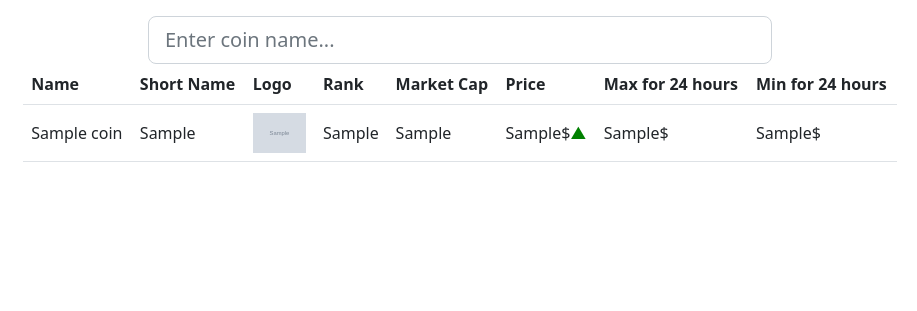
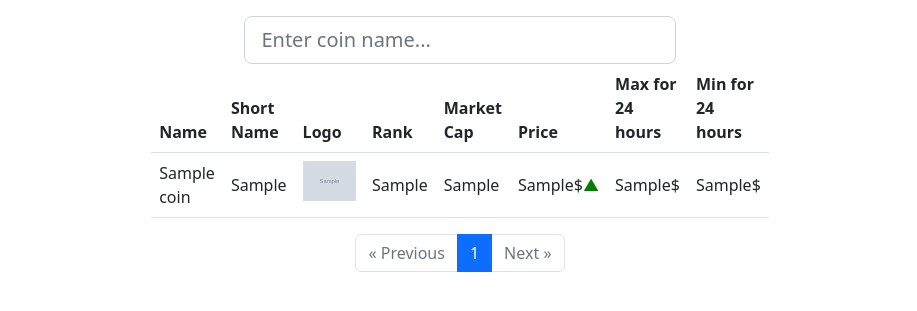
Before and after one commit to serhio-sys/Django_Crypto_App, a Django app: page / in a window 1280 px wide. Shown: the part 56-367 px from the top of the page, without its empty margins (180-1097 px from the left). Run offline with Django 4.2, Linux system fonts and the light colour scheme; tables that the repository leaves empty hold one stand-in row (values such as "Sample post"); grey boxes marked "Sample" are stand-in pictures; parts of the project's set-up code (start-up, migrations or seed data) failed here and were passed over.

Commit message:
Ajax_And_Pagination

```diff
--- a/backend/CryptoApp/tasks.py
+++ b/backend/CryptoApp/tasks.py
@@ -6,7 +6,7 @@ from celery import app
 
 @shared_task
 def create_all_coins():
-    url = "https://api.coingecko.com/api/v3/coins/markets?vs_currency=USD&order=market_cap_desc&per_page=100&page=1&sparkline=false"
+    url = "https://api.coingecko.com/api/v3/coins/markets?vs_currency=USD&order=market_cap_desc&per_page=500&page=1&sparkline=false"
     data = requests.get(url=url).json()
 
     for i in data:
@@ -15,7 +15,7 @@ def create_all_coins():
         p.symb = i['symbol']
         p.rank = i['market_cap_rank']
         try:
-            if int(p.price)>int(i['current_price']):
+            if float(p.price)>float(i['current_price']):
                 p.to_up = False
             else:
                 p.to_up = True
--- a/backend/CryptoApp/views.py
+++ b/backend/CryptoApp/views.py
@@ -13,6 +13,7 @@ from django.contrib.auth import logout
 from django.contrib.auth.forms import AuthenticationForm
 from django.contrib.auth.decorators import login_required
 from django.contrib.auth.views import LoginView
+from django.core.paginator import Paginator
 
 def generate(fr,to,req):
     for item in fr:
@@ -41,17 +42,20 @@ class CoinsView(View):
             generate(fr=data, to=nm,req=request)
         else:
             nm = data
-        return render(request=request, template_name='home.html',context={'data':nm,'name':"BIRZHA","gg":"gg"})
+        pag = Paginator(nm, 50)
+        page_num = request.GET.get("page")
+        page_obj = pag.get_page(page_num)
+        return render(request=request, template_name='home.html',context={'data':page_obj,'name':"BIRZHA"})
 
 @login_required
-def fav_coin(request,pk,wr):
-    favorite = get_object_or_404(Coin,pk=pk)
-    if favorite.fav.filter(pk=request.user.pk).exists():
-        favorite.fav.remove(request.user)
-    else:
-        favorite.fav.add(request.user)
-    if wr == "prof":
-        return redirect("prof")
+def fav_coin(request,pk):
+    if request.headers.get('X-Requested-With') == 'XMLHttpRequest':
+        favorite = get_object_or_404(Coin,pk=pk)
+        if favorite.fav.filter(pk=request.user.pk).exists():
+            favorite.fav.remove(request.user)
+        else:
+            favorite.fav.add(request.user)
+        return JsonResponse({},status=200)
     return redirect("home")
 
 @login_required
@@ -73,7 +77,7 @@ class RegistrationView(CreateView):
 @login_required
 def profile(request):
     data = request.user.fav.all()
-    return render(request=request, template_name="profile.html",context={'data':data,'prof':'prof'})
+    return render(request=request, template_name="profile.html",context={'data':data})
 
 
 def search(request):
--- a/backend/Settings/urls.py
+++ b/backend/Settings/urls.py
@@ -6,7 +6,7 @@ urlpatterns = [
     path('admin/', admin.site.urls),
     path('',views.CoinsView.as_view(),name='home'),
     path('find/',views.search,name="search"),
-    path('add_tofav/<pk>/<wr>/',views.fav_coin,name='folow'),
+    path('add_tofav/<pk>/',views.fav_coin,name='folow'),
     path('login/',views.LoginUser.as_view(),name='log'),
     path('register/',views.RegistrationView.as_view(),name="reg"),
     path('logout/',views.logout_user,name="logout"),
--- /dev/null
+++ b/backend/static/ajax_favorite.js
@@ -0,0 +1,28 @@
+const forms = document.querySelectorAll(".work")
+
+forms.forEach((form)=>form.addEventListener("submit",(e)=>{
+    e.preventDefault()
+    var action_url = form.getAttribute("action")
+    $.ajax({
+        type: "GET",
+        url: action_url,
+        contentType: false,
+        processData: false,
+        success: function(){
+            var btn = form.querySelector(".btn")
+            if (btn.classList.contains("btn-danger")){
+                btn.classList.remove("btn-danger")
+                btn.classList.add("btn-success")
+                btn.innerHTML="Add"
+            }
+            else{
+                btn.classList.remove("btn-success")
+                btn.classList.add("btn-danger")
+                btn.innerHTML="Remove"
+            }
+        },
+        error:function(err){
+            console.log(err)
+        }
+    })
+}))
--- a/backend/static/live_search_js.js
+++ b/backend/static/live_search_js.js
@@ -22,9 +22,9 @@ const sendData = (coin) =>{
                 data.forEach(coin=>{
                     results.innerHTML += `
                     <a href="" class="item">
-                        <div class="row mt-2 mb-2">
-                            <div class="col-2"><img src="${coin.img}" height="50"></div>
-                            <div class="col-10">
+                        <div style="display:flex;justify-content:space-evenly;align-items:center;">
+                            <div><img src="${coin.img}" height="50"></div>
+                            <div style="height:100%;display:flex;gap:1em;align-items:center;">
                                 <h5>${coin.sym}</h5>
                                 <p class="text-muted">${coin.name}</p>
                             </div>
--- a/backend/templates/base.html
+++ b/backend/templates/base.html
@@ -7,7 +7,7 @@
         <!-- Только CSS -->
         <link href="https://cdn.jsdelivr.net/npm/bootstrap@5.2.0-beta1/dist/css/bootstrap.min.css" rel="stylesheet" integrity="sha384-0evHe/X+R7YkIZDRvuzKMRqM+OrBnVFBL6DOitfPri4tjfHxaWutUpFmBp4vmVor" crossorigin="anonymous">
         <title>{{name}}</title>
-        <link rel="shortcut icon" href="{% static 'icon.ico' %}" type="image/x-icon">
+        <link rel="icon" type="image/x-icon" href="{% static 'icon.ico' %}">
         {% block links %}{% endblock links %}
     </head>
     <body>
--- a/backend/templates/home.html
+++ b/backend/templates/home.html
@@ -14,10 +14,15 @@
         top:100%;
         background:white;
         border:2px solid black;
+        border-radius: 0.4em;
     }
     .item{
         border-bottom:2px solid black;
         height:100%;
+        padding: 0.5em;
+    }
+    .item:hover{
+        background:rgba(0, 0, 0, 0.075);
     }
     .not-visible{
         display:none;
@@ -28,7 +33,8 @@
 </style>
 {% endblock links %}
 {% block body %}
-<div style='padding:1em;'>
+<div style="display:flex;flex-direction:column;align-items:center;justify-content:center;">
+    <div style='padding:1em;display:flex;flex-direction:column;align-items:center;justify-content:center;'>
         <div style='text-aling:center;display:flex;flex-direction:column;justify-content:center;position: relative;' class="w-100 text-center gg">
             <form id='s-form' autocomplete="off" style="position:relative;width:100%;display:flex;justify-content:center;">
                 {% csrf_token %}
@@ -62,9 +68,17 @@
                             <td class="align-middle">{{obj.minfor24}}$</td>
                             {% if user.is_authenticated %}
                                 {% if obj.is_fav %}
-                                <td class="align-middle"><a href="{% url 'folow' obj.pk gg %}" class="btn btn-danger">Remove</a></td>
+                                    <td class="align-middle">
+                                        <form action="{% url 'folow' obj.pk %}" method="GET" class="work">
+                                            <button type="submit" class="btn btn-danger">Remove</button>
+                                        </form>
+                                    </td>
                                 {% else %}
-                                <td class="align-middle"><a href="{% url 'folow' obj.pk gg %}" class="btn btn-success">Add</a></td>
+                                    <td class="align-middle">
+                                        <form action="{% url 'folow' obj.pk %}" method="GET" class="work">
+                                            <button type="submit" class="btn btn-success">Add</button>
+                                        </form>
+                                    </td>
                                 {% endif %}
                             {% endif %}
                         </tr>
@@ -74,12 +88,54 @@
                 {% endif %}
             </tbody>
         </table>
-    <div>
+    </div>
+    <nav>
+        <ul class="pagination">
+            {% if data.has_previous %}
+            <li class="page-item">
+                <a class="page-link" href="?page={{ page_obj.previous_page_number }}" aria-label="Previous">
+                  <span aria-hidden="true">&laquo;</span>
+                  <span class="sr-only">Previous</span>
+                </a>
+            </li>
+            {% else %}
+            <li class="page-item disabled">
+                <a class="page-link" href="#!" aria-label="Previous">
+                  <span aria-hidden="true">&laquo;</span>
+                  <span class="sr-only">Previous</span>
+                </a>
+            </li>
+            {% endif %}
+          {% for p in data.paginator.page_range %}
+          {% if data.number == p %}
+          <li class="page-item active"><a class="page-link" href="">{{p}}</a></li>
+            {% else %}
+          <li class="page-item"><a class="page-link" href="?page={{p}}">{{p}}</a></li>
+          {% endif %}
+          {% endfor %}
+          {% if data.has_next %}
+          <li class="page-item">
+            <a class="page-link" href="?page={{ data.paginator.next_page_number }}" aria-label="Next">
+              <span class="sr-only">Next</span>
+              <span aria-hidden="true">&raquo;</span>
+            </a>
+          </li>
+            {% else %}
+              <li class="page-item disabled">
+                <a class="page-link" href="#!" aria-label="Next">
+                  <span class="sr-only">Next</span>
+                  <span aria-hidden="true">&raquo;</span>
+                </a>
+              </li>
+            {% endif %}
+        </ul>
+      </nav>
 </div>
 {% endblock body %}
 {% block scripts %}
 <script src="https://code.jquery.com/jquery-3.5.1.slim.min.js" integrity="sha384-DfXdz2htPH0lsSSs5nCTpuj/zy4C+OGpamoFVy38MVBnE+IbbVYUew+OrCXaRkfj" crossorigin="anonymous"></script>
     <script src="https://ajax.googleapis.com/ajax/libs/jquery/3.5.1/jquery.min.js"></script>
+    <script src="{% static 'ajax_favorite.js' %}"></script>
     <script src="{% static 'live_search_js.js' %}"></script>
     <script src="https://cdn.jsdelivr.net/npm/popper.js@1.16.0/dist/umd/popper.min.js" integrity="sha384-Q6E9RHvbIyZFJoft+2mJbHaEWldlvI9IOYy5n3zV9zzTtmI3UksdQRVvoxMfooAo" crossorigin="anonymous"></script>
     <script src="https://cdn.jsdelivr.net/npm/bootstrap@5.2.0-beta1/dist/js/bootstrap.bundle.min.js" integrity="sha384-pprn3073KE6tl6bjs2QrFaJGz5/SUsLqktiwsUTF55Jfv3qYSDhgCecCxMW52nD2" crossorigin="anonymous"></script>
```
Also changed, not shown: backend/static/remove_favourite.js (added, +19 -0 lines), backend/templates/profile.html (+6 -1 lines), backend/static/favicon.ico (renamed from backend/static/icon.ico). Lines whose indentation alone changed are shown as unchanged.
